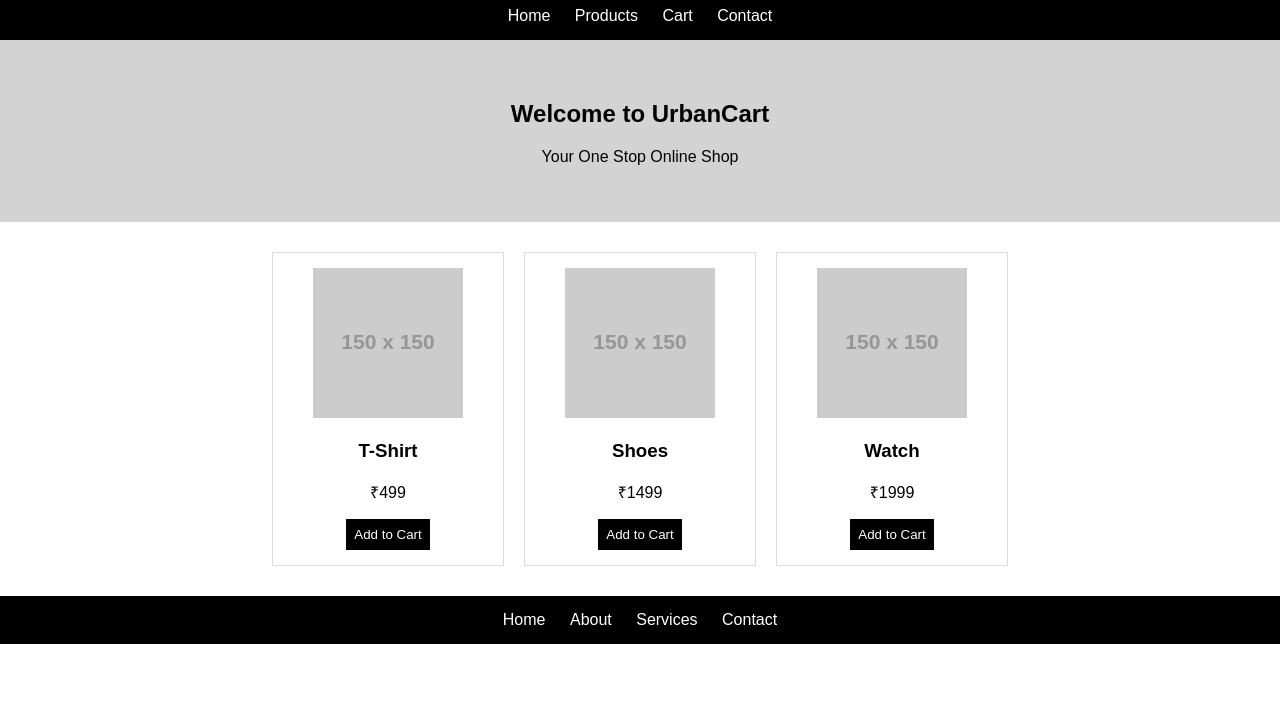
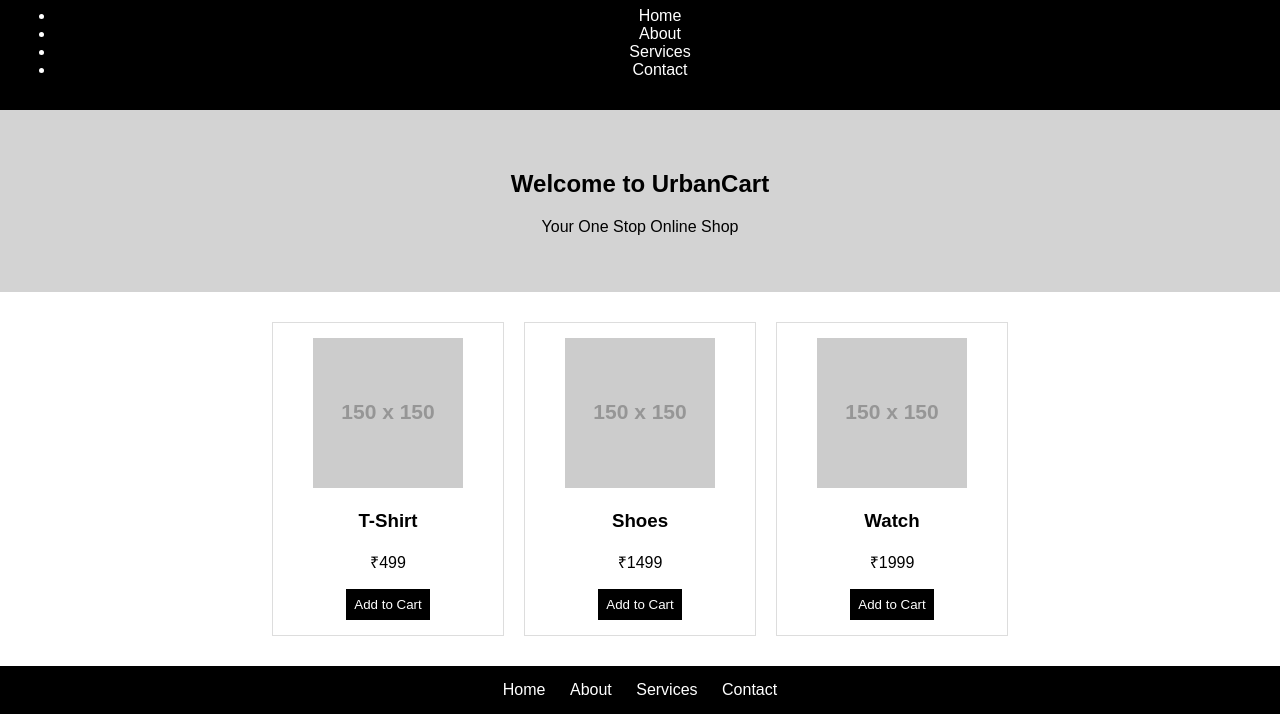
Before and after one commit to raidewasheesh-spec/ecommerce-project, a plain HTML site: page index.html in a window 1280 px wide. Shown: the part 88-802 px from the top of the page. Drawn offline with Linux system fonts and the light colour scheme; placeholder pictures from the web are drawn by us.

Commit message:
Update navigation to use list items for links

```diff
--- a/index.html
+++ b/index.html
@@ -9,11 +9,14 @@
 <header>
     <h1>UrbanCart</h1>
     <nav>
-        <a href="#">Home</a>
-        <a href="#">Products</a>
-        <a href="#">Cart</a>
-        <a href="#">Contact</a>
-    </nav>
+    <ul>
+        <li><a href="index.html">Home</a></li>
+        <li><a href="about.html">About</a></li>
+        <li><a href="services.html">Services</a></li>
+        <li><a href="contact.html">Contact</a></li>
+    </ul>
+</nav>
+
 </header>
 
 <section class="banner">
```
